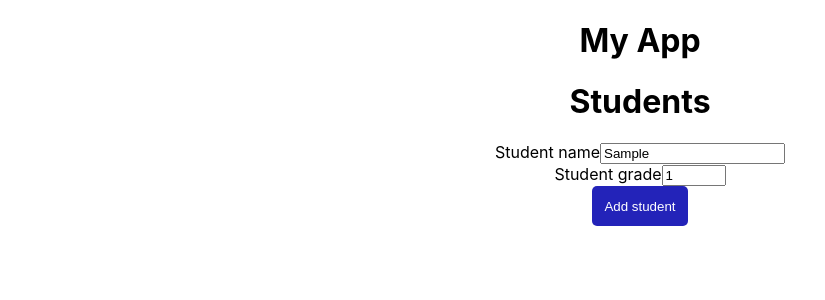
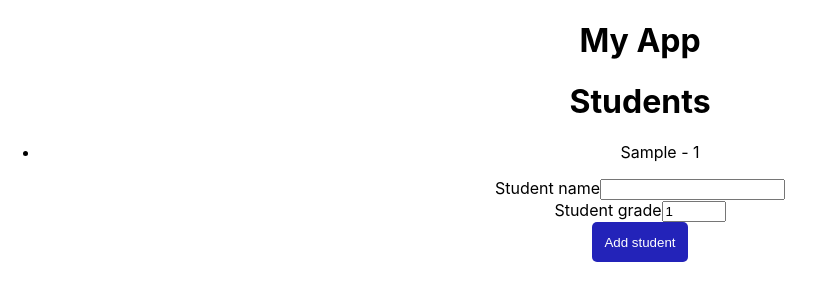
Before and after one commit to alberto-2-garcia/react-typescript-masterclass, a React (Create React App) app: page / in a window 1280 px wide. Both pictures are taken after typing "Sample" into the empty fields and a click on the button "Add student". Shown: the top 300 px of the page, without its empty margins (0-825 px from the left). Built offline with nearby package versions, Linux system fonts and the light colour scheme.

Commit message:
Finished Student Grades list

```diff
--- a/src/App.tsx
+++ b/src/App.tsx
@@ -4,11 +4,15 @@ import './App.scss';
 import UserManager from './components/UserManager';
 import StudentManager from './components/StudentManager'
 
+import { StudentContextProvider } from './context/StudentContext';
+
 function App() {
   return (
     <div className='App'>
       <h1>My App</h1>
-      <StudentManager />
+      <StudentContextProvider >
+        <StudentManager />
+      </StudentContextProvider>
       {/* <UserManager ownerName='idk' /> */}
     </div>
   );
--- a/src/components/StudentManager/index.tsx
+++ b/src/components/StudentManager/index.tsx
@@ -3,6 +3,7 @@ import { StudentManagerProps, StudentManagerState } from './interface';
 
 import { InputText } from '../InputText';
 import { Button } from '../Button';
+import { StudentContext, StudentType } from '../../context/StudentContext';
 
 export default class UserManager extends Component<StudentManagerProps, StudentManagerState> {
   constructor(props: StudentManagerProps) {
@@ -22,7 +23,7 @@ export default class UserManager extends Component<StudentManagerProps, StudentM
     } as unknown as StudentManagerState);
   }
 
-  handleSumbitEvent = (event: React.FormEvent<HTMLFormElement>) => {
+  handleSumbitEvent = (event: React.FormEvent<HTMLFormElement>, updateStudent: any) => {
     event.preventDefault();
 
     const target = event.target as typeof event.target & {
@@ -34,6 +35,10 @@ export default class UserManager extends Component<StudentManagerProps, StudentM
     const grade = target.grade.value; // typechecks!
 
     console.log(name, grade);
+    if (name && grade) {
+      updateStudent({name, grade});
+      this.setState({name: '', grade: 1});
+    }
   }
 
   render() {
@@ -42,11 +47,22 @@ export default class UserManager extends Component<StudentManagerProps, StudentM
     return (
       <div>
         <h1>Students</h1>
-        <form onSubmit={this.handleSumbitEvent}>
-          <InputText labelText='Student name' type='text' name='name' value={name} onChange={this.handleChangeEvent} />
-          <InputText min={1} max={100} labelText='Student grade' type='number' name='grade' value={grade} onChange={this.handleChangeEvent} />
-          <Button type='primary' callback={undefined} > Add student </Button>
-        </form>
+        <StudentContext.Consumer>
+          {(studentList) => (
+            <>
+              <ul>
+                {studentList.students.map(({name, grade}) => (
+                  <li key={name + grade}>{name} - {grade}</li>
+                ))}
+              </ul>
+              <form onSubmit={(event) => this.handleSumbitEvent(event, studentList.updateStudent)}>
+                <InputText labelText='Student name' type='text' name='name' value={name} onChange={this.handleChangeEvent} />
+                <InputText labelText='Student grade' type='number' name='grade' value={grade} onChange={this.handleChangeEvent} min={1} max={100} />
+                <Button type='primary' callback={undefined} > Add student </Button>
+              </form>
+            </>
+          )}
+        </StudentContext.Consumer>
       </div>
     )
   }
--- /dev/null
+++ b/src/context/StudentContext.tsx
@@ -0,0 +1,47 @@
+import React from "react";
+
+export interface StudentContextType {
+  students: StudentType[];
+  updateStudent(user: StudentType): any;
+}
+
+export interface StudentType {
+  name: string;
+  grade: number;
+}
+
+export const StudentContext = React.createContext<StudentContextType>({
+  students: [],
+  updateStudent:() => {}
+});
+
+interface StudentContextProviderState {
+  students: StudentType[];
+}
+
+export class StudentContextProvider extends React.Component<{}, StudentContextProviderState> {
+  constructor(props: {}) {
+    super(props);
+
+    this.state = {
+      students: []
+    }
+  }
+
+  handleUpdateUser = (student: StudentType) => {
+    this.setState({
+      students: [ ...this.state.students, student ]
+    });
+  }
+
+  render() {
+    return (
+      <StudentContext.Provider value={{
+        students: this.state.students,
+        updateStudent: this.handleUpdateUser
+      }}>
+        {this.props.children}
+      </StudentContext.Provider>
+    )
+  }
+}
```
